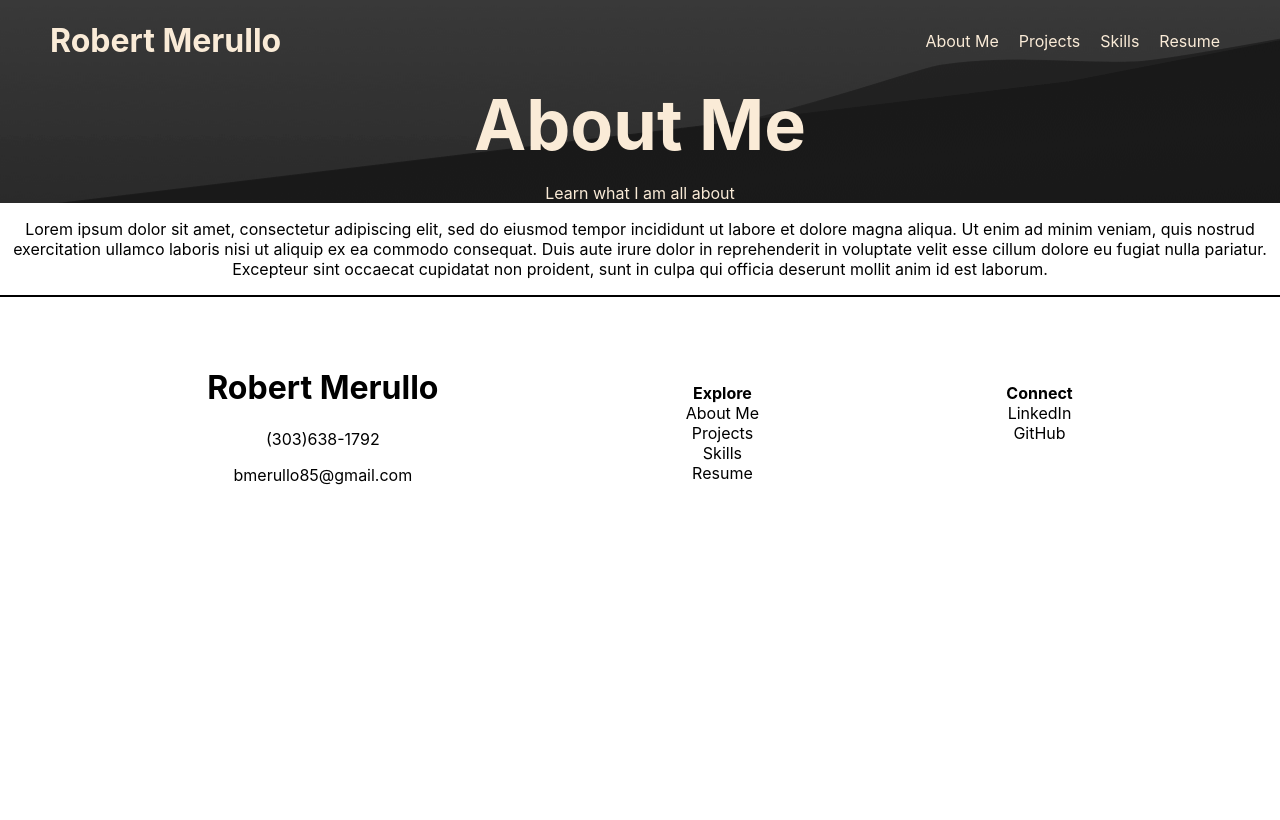
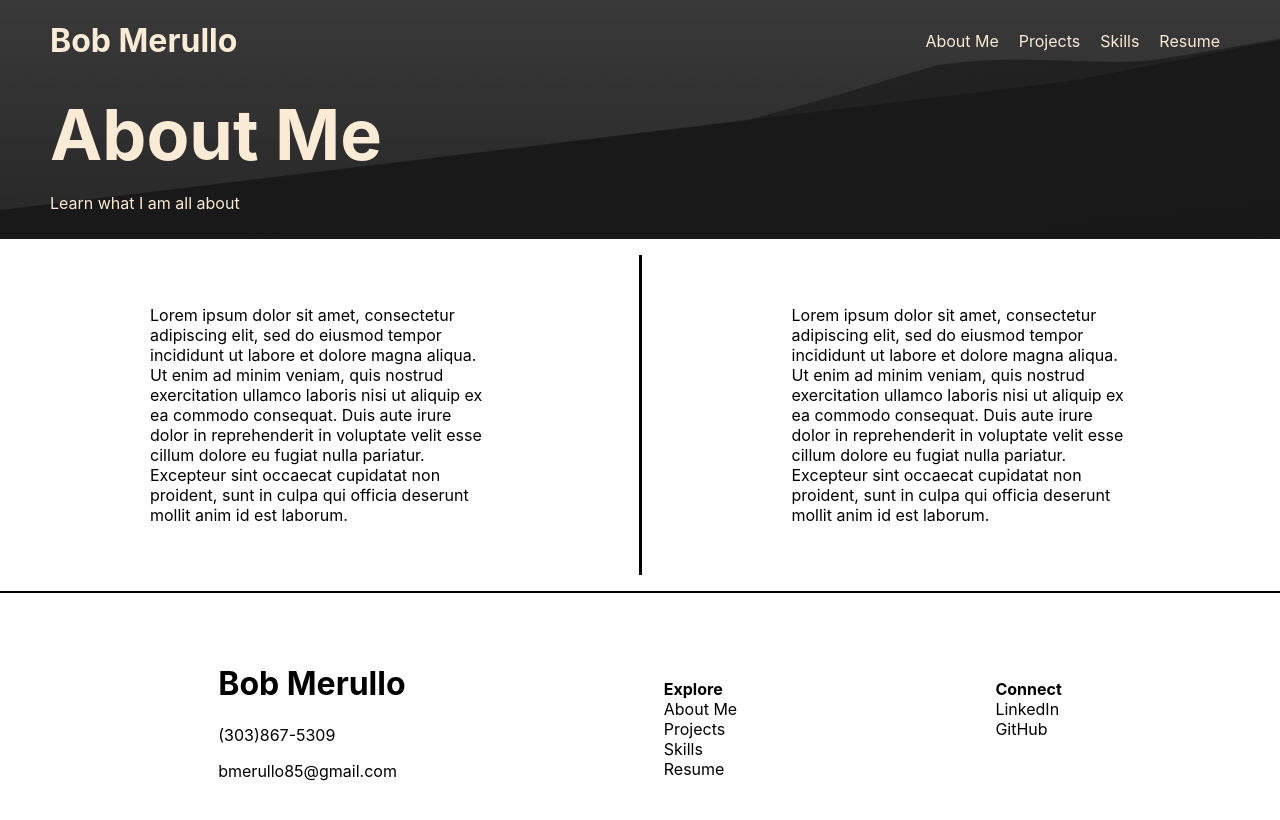
Before and after one commit to BMerullo/Bob-portfolio, a React (Create React App) app in the folder client/: page / in a window 1280 px wide. Shown: the top 820 px of the page. Built offline with nearby package versions, Linux system fonts and the light colour scheme.

Commit message:
CSS changes

```diff
--- a/client/src/App.css
+++ b/client/src/App.css
@@ -1,9 +1,5 @@
 .App {
-  text-align: center;
-}
-
-.content-body {
-  /* padding: 0px 200px; */
+  /* text-align: center;  */
 }
 
 .list {
@@ -44,7 +40,25 @@ footer {
   color: antiquewhite;
 }
 
-.content-title {
+.top-banner-title {
+  padding:  10px 50px;
+}
+
+.content {
+  display: flex;
+}
+
+.page-title {
   font-size: 70px;
   margin: 0px;
+
 }
+
+.content-paragraph {
+  flex: 1;
+  padding: 50px 150px;
+}
+
+.left {
+  border-right: solid black 3px;
+}
--- a/client/src/App.js
+++ b/client/src/App.js
@@ -6,8 +6,8 @@ import AboutUs from './components/AboutUs';
 
 
 function App() {
-  const title = "Robert Merullo"
-  const phone = "(303)638-1792"
+  const title = "Bob Merullo"
+  const phone = "(303)867-5309"
   const email = "bmerullo85@gmail.com"
 
   return (
--- a/client/src/components/AboutUs.jsx
+++ b/client/src/components/AboutUs.jsx
@@ -1,18 +1,26 @@
 import Header from '../components/Header';
 
 const AboutUs = (props) => {
-    const {title} = props
-    return(
+    const { title } = props
+    return (
         <div className="content-body">
             <div className="top-banner">
-            <Header title={title} />
-            <h1 className="content-title">About Me</h1>
-            <p>Learn what I am all about</p>
+                <Header title={title} />
+                <div className="top-banner-title">
+                    <h1 className="page-title">About Me</h1>
+                    <p>Learn what I am all about</p>
+                </div>
             </div>
-            <p>Lorem ipsum dolor sit amet, consectetur adipiscing elit, sed do eiusmod tempor incididunt ut labore et dolore magna aliqua.
-                Ut enim ad minim veniam, quis nostrud exercitation ullamco laboris nisi ut aliquip ex ea commodo consequat. Duis aute irure
-                dolor in reprehenderit in voluptate velit esse cillum dolore eu fugiat nulla pariatur. Excepteur sint occaecat cupidatat non proident,
-                sunt in culpa qui officia deserunt mollit anim id est laborum.</p>
+            <div className="content">
+                <p className="left content-paragraph">Lorem ipsum dolor sit amet, consectetur adipiscing elit, sed do eiusmod tempor incididunt ut labore et dolore magna aliqua.
+                    Ut enim ad minim veniam, quis nostrud exercitation ullamco laboris nisi ut aliquip ex ea commodo consequat. Duis aute irure
+                    dolor in reprehenderit in voluptate velit esse cillum dolore eu fugiat nulla pariatur. Excepteur sint occaecat cupidatat non proident,
+                    sunt in culpa qui officia deserunt mollit anim id est laborum.</p>
+                <p className="content-paragraph">Lorem ipsum dolor sit amet, consectetur adipiscing elit, sed do eiusmod tempor incididunt ut labore et dolore magna aliqua.
+                    Ut enim ad minim veniam, quis nostrud exercitation ullamco laboris nisi ut aliquip ex ea commodo consequat. Duis aute irure
+                    dolor in reprehenderit in voluptate velit esse cillum dolore eu fugiat nulla pariatur. Excepteur sint occaecat cupidatat non proident,
+                    sunt in culpa qui officia deserunt mollit anim id est laborum.</p>
+            </div>
         </div>
     )
 }
```
